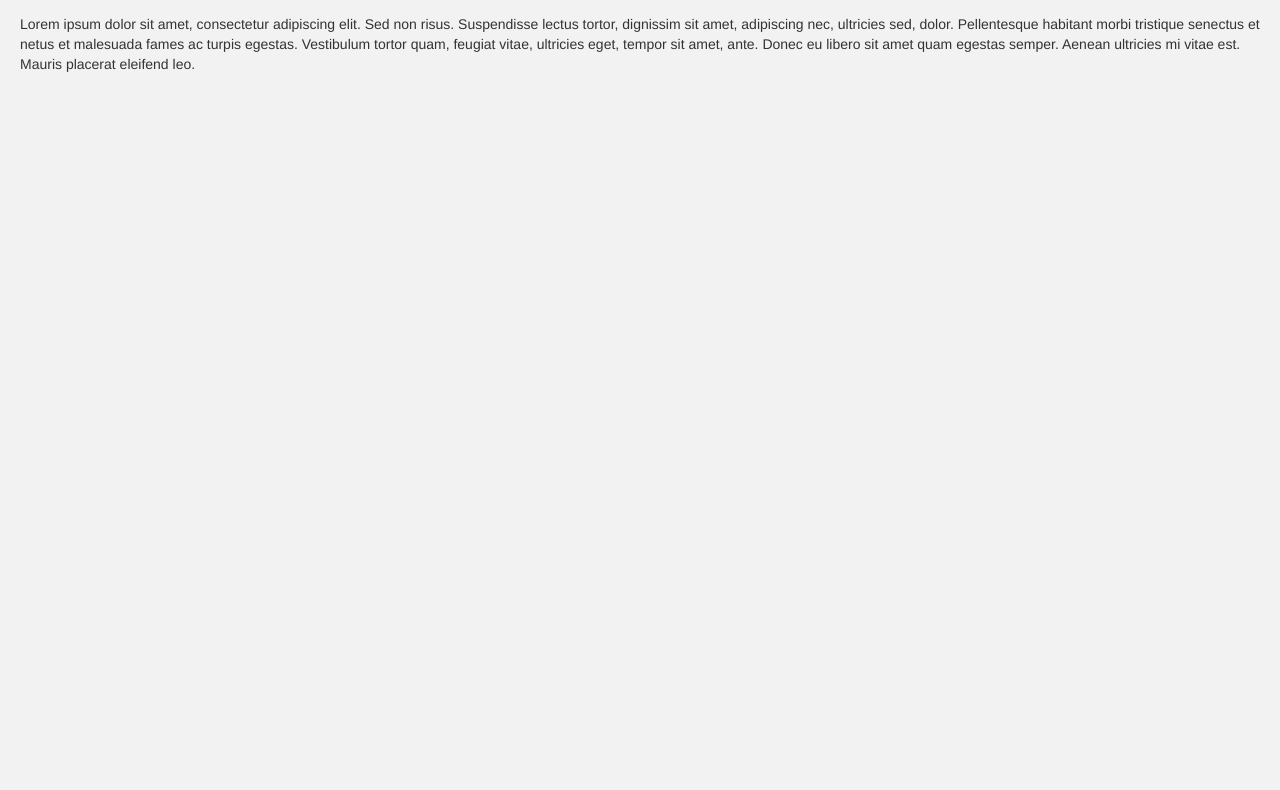
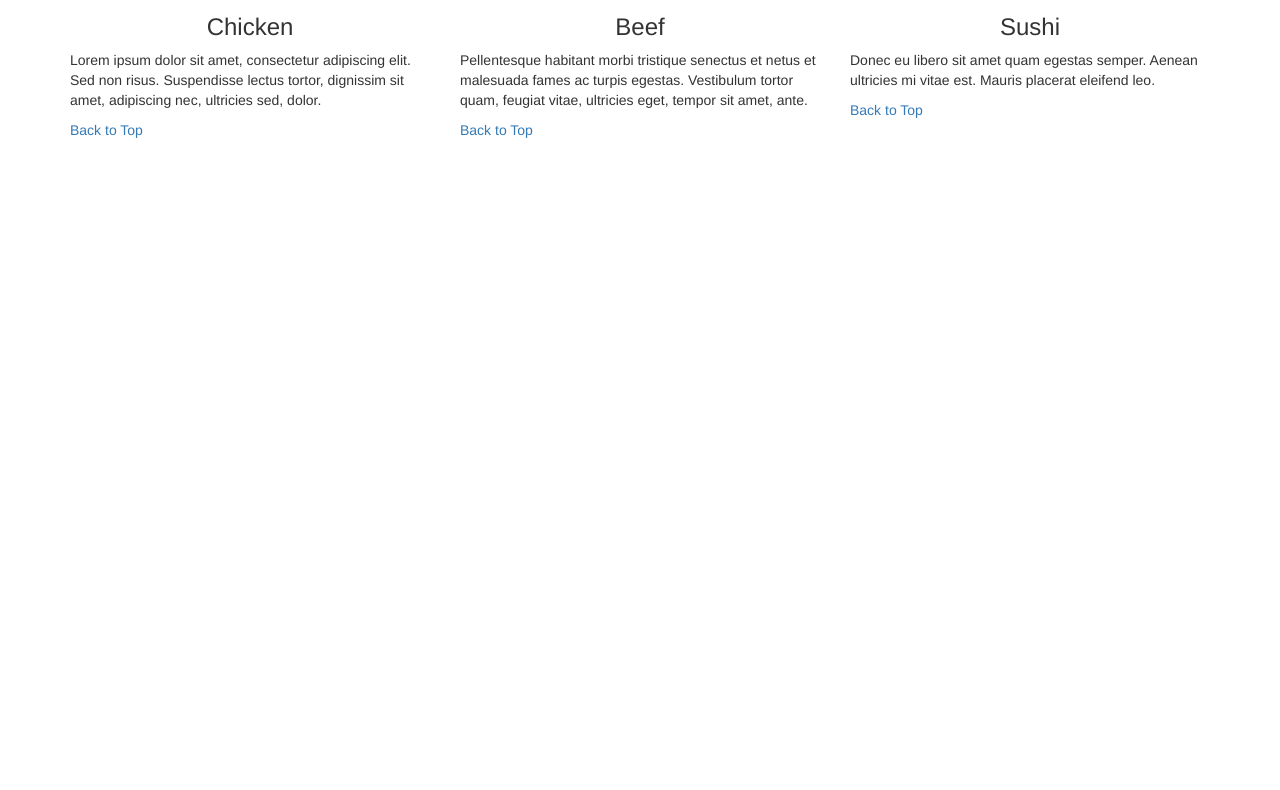
Before and after one commit to Deepa4566/module3-solution, a plain HTML site: page index.html in a window 1280 px wide. Shown: the part 148-938 px from the top of the page. After the commit the page ends 800 px from the top, so only its background shows below. Drawn offline with nearby package versions, Linux system fonts and the light colour scheme.

Commit message:
add index.html

```diff
--- a/index.html
+++ b/index.html
@@ -2,7 +2,7 @@
 <html lang="en">
 <head>
   <meta charset="UTF-8">
-  <title>Food, LLC</title>
+  <title>Assignment Solution for Module 3</title>
   <meta name="viewport" content="width=device-width, initial-scale=1">
   <!-- Bootstrap CSS -->
   <link rel="stylesheet" href="https://maxcdn.bootstrapcdn.com/bootstrap/3.3.7/css/bootstrap.min.css">
@@ -24,9 +24,9 @@
       </div>
       <div class="collapse navbar-collapse" id="menu">
         <ul class="nav navbar-nav visible-xs">
-          <li><a href="#">Chicken</a></li>
-          <li><a href="#">Beef</a></li>
-          <li><a href="#">Sushi</a></li>
+          <li><a href="#chicken">Chicken</a></li>
+          <li><a href="#beef">Beef</a></li>
+          <li><a href="#sushi">Sushi</a></li>
         </ul>
       </div>
     </div>
@@ -34,19 +34,37 @@
 
   <!-- Page Heading -->
   <div class="container">
-    <h1 class="text-center">Our Menu</h1>
+    <h1 class="text-center" id="top">Our Menu</h1>
   </div>
 
-  <!-- Tall Section -->
-  <div class="container-fluid">
+  <!-- Menu Sections -->
+  <div class="container">
     <div class="row">
-      <div class="col-xs-12 section-box">
+      <!-- Chicken Section -->
+      <div class="col-md-4 col-sm-6 col-xs-12 section" id="chicken">
+        <h3 class="text-center">Chicken</h3>
         <p>
           Lorem ipsum dolor sit amet, consectetur adipiscing elit. Sed non risus. Suspendisse lectus tortor, dignissim sit amet, adipiscing nec, ultricies sed, dolor.
+        </p>
+        <a href="#top" class="back-link">Back to Top</a>
+      </div>
+
+      <!-- Beef Section -->
+      <div class="col-md-4 col-sm-6 col-xs-12 section" id="beef">
+        <h3 class="text-center">Beef</h3>
+        <p>
           Pellentesque habitant morbi tristique senectus et netus et malesuada fames ac turpis egestas. Vestibulum tortor quam, feugiat vitae, ultricies eget, tempor sit amet, ante.
+        </p>
+        <a href="#top" class="back-link">Back to Top</a>
+      </div>
+
+      <!-- Sushi Section -->
+      <div class="col-md-4 col-sm-12 col-xs-12 section" id="sushi">
+        <h3 class="text-center">Sushi</h3>
+        <p>
           Donec eu libero sit amet quam egestas semper. Aenean ultricies mi vitae est. Mauris placerat eleifend leo.
-          <!-- Repeat or add more text to ensure scrolling -->
         </p>
+        <a href="#top" class="back-link">Back to Top</a>
       </div>
     </div>
   </div>
```
